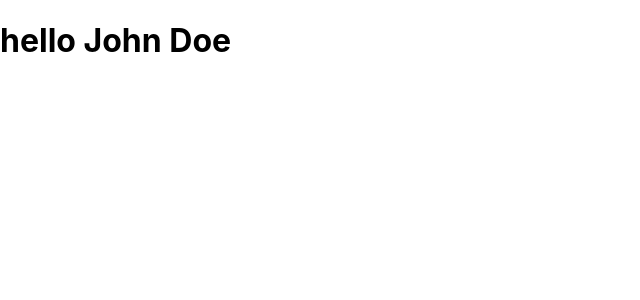
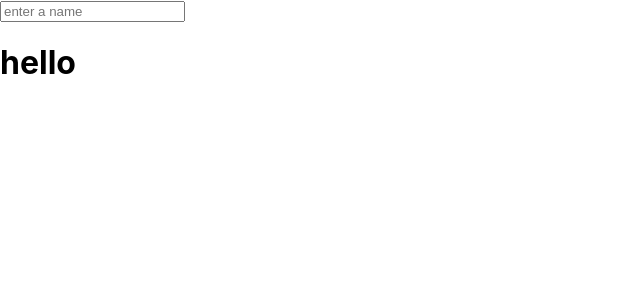
Before and after one commit to bganguly/react-redux-practice, a React (Create React App) app: page / in a window 1280 px wide. Shown: the top 300 px of the page, without its empty margins (0-640 px from the left). Built offline with nearby package versions, Linux system fonts and the light colour scheme.

Commit message:
created with-user-entered-props branch

```diff
--- a/src/App.js
+++ b/src/App.js
@@ -1,9 +1,10 @@
 import './App.css';
 import Customh1 from './components/Customh1';
+import ParentChildProps from './components/ParentChildProps';
 
-const App = ({name}) =>  {
+const App = () =>  {
   return (
-    <Customh1 name={name}/>
+    <ParentChildProps/>
   );
 }
 
--- /dev/null
+++ b/src/components/ParentChildProps.js
@@ -0,0 +1,17 @@
+import { useState } from "react"
+import Customh1 from "./Customh1"
+
+const ParentChildProps = () => {
+  const [name, setName] = useState('')
+  return (
+    <>
+      <input
+          placeholder="enter a name"
+          onChange={(e) => {setName(e.target.value)}}
+        />
+      <Customh1 name={name}/>
+    </>
+  )
+}
+
+export default ParentChildProps
--- a/src/index.js
+++ b/src/index.js
@@ -6,6 +6,6 @@ import App from './App';
 const root = ReactDOM.createRoot(document.getElementById('root'));
 root.render(
   <React.StrictMode>
-    <App name='John Doe'/>
+    <App/>
   </React.StrictMode>
 );
```
Also changed, not shown: 1 other file (tests, documents, lock files or other folders).
